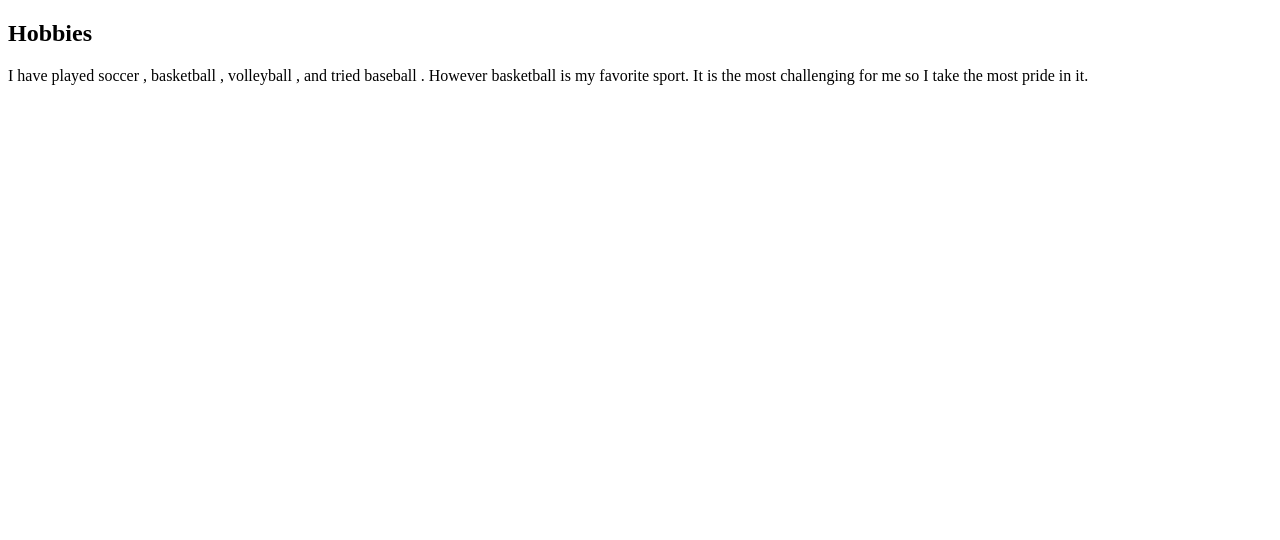
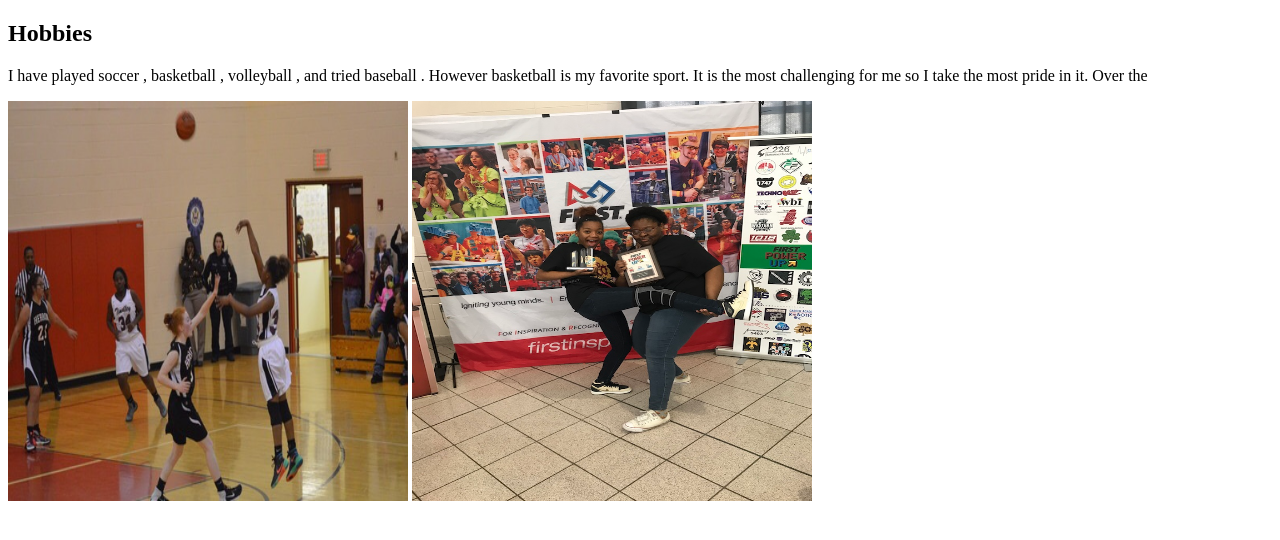
Before and after one commit to Lyzacamille/Lyzacamille.github.io, a plain HTML site: page hobbies.html in a window 1280 px wide. Drawn offline with Linux system fonts and the light colour scheme.

Commit message:
added pictures bb and robo

```diff
--- a/hobbies.html
+++ b/hobbies.html
@@ -10,7 +10,10 @@
 <body>
         <h2>Hobbies</h2>
         <p> I have played soccer , basketball , volleyball , and tried baseball . However basketball is my favorite sport.
-            It is the most challenging for me so I take the most pride in it.
+            It is the most challenging for me so I take the most pride in it. Over the
         </p>
+
+        <img src="Basketball.JPG"alt="Lyza as a Baby" height="400px"width="400px" class="center"/>
+        <img src="Robot.JPG"alt="Lyza as a Baby" height="400px"width="400px" class="center"/>
 </body>
 </html>
```
Also changed, not shown: Basketball.JPG (added), Robot.JPG (added).
